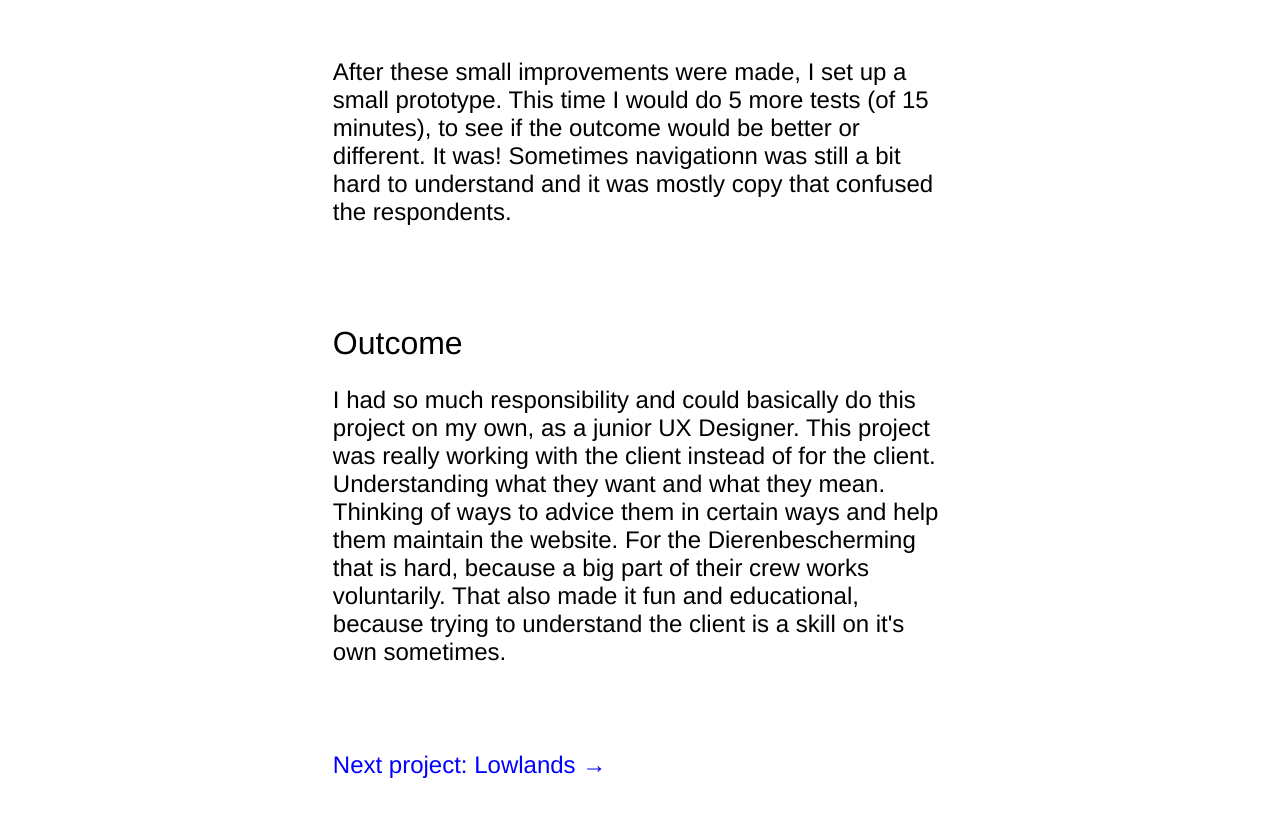
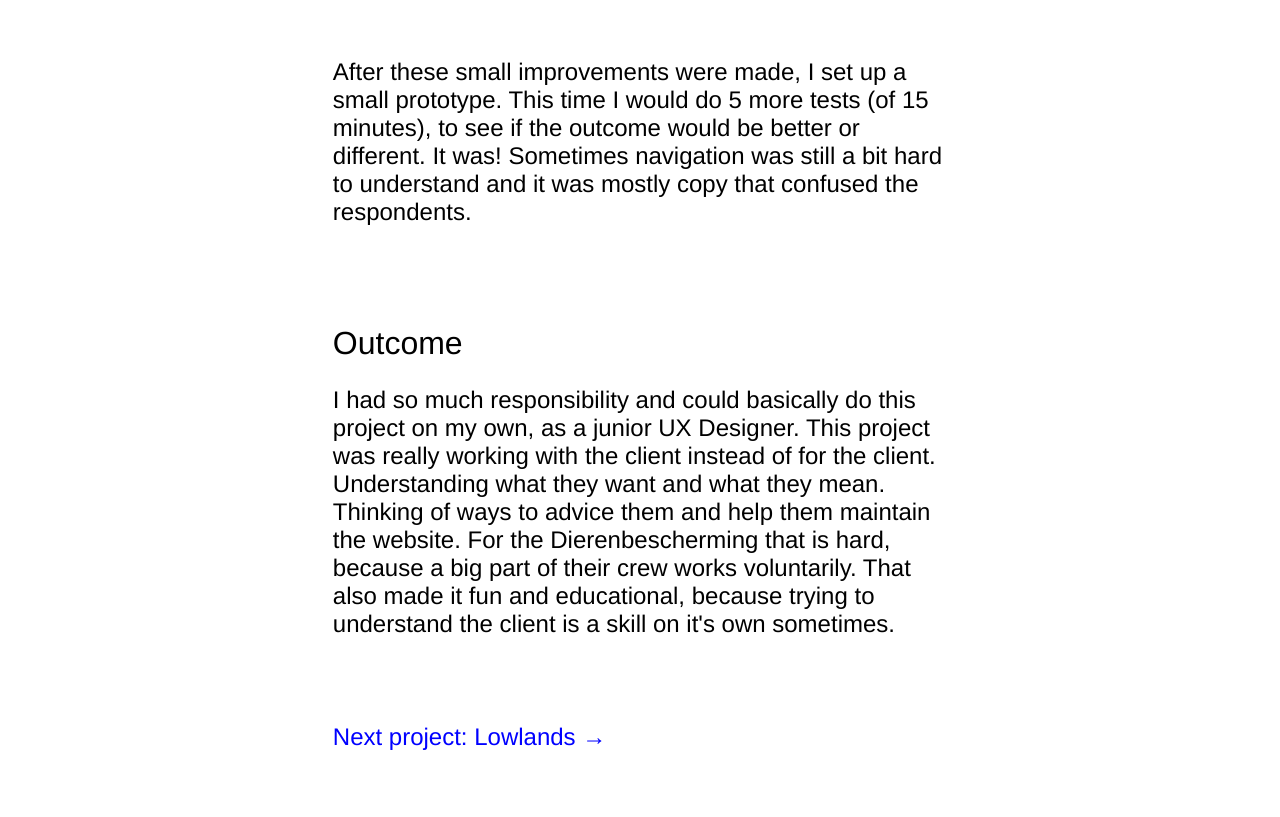
Before and after one commit to Shakirahadjih/shakirahadjih, a plain HTML site: page Dierenbescherming.html in a window 1280 px wide. Shown: the part 4672-5489 px from the top of the page. Drawn offline with Linux system fonts and the light colour scheme.

Commit message:
Update Dierenbescherming.html

```diff
--- a/Dierenbescherming.html
+++ b/Dierenbescherming.html
@@ -49,7 +49,7 @@
          </section>
 
          <section class="align">
-            <p>After conducting my own audit and doing 5 user tests I had found enought improvements that could be made. After discussing my work with Oscar (UX supervisor) & Mark (project lead), we planned a presentation to the client. This presentation went really well; in one hour I talked about the navigation, accessibility, how we could improve content & the flows
+            <p>After conducting my own audit and doing 5 user tests I had found enough improvements that could be made. After discussing my work with Oscar (UX supervisor) & Mark (project lead), we planned a presentation to the client. This presentation went really well; in one hour I talked about the navigation, accessibility, how we could improve content & the flows
                 and showed some low hanging fruit. </p>
                 <p>The client was happy, this meant we could start working on certain things. A developer would start with the accessibility and I could improve certain UX questions. Below I try to show some new designs.</p>
          </section>
@@ -68,12 +68,12 @@
 
         <section class="align">
             <h2></h2>
-            <p>After these small improvements were made, I set up a small prototype. This time I would do 5 more tests (of 15 minutes), to see if the outcome would be better or different. It was! Sometimes navigationn was still a bit hard to understand and it was mostly copy that confused the respondents.   </p>
+            <p>After these small improvements were made, I set up a small prototype. This time I would do 5 more tests (of 15 minutes), to see if the outcome would be better or different. It was! Sometimes navigation was still a bit hard to understand and it was mostly copy that confused the respondents.   </p>
          </section>
 
          <section class="align">
             <h2>Outcome</h2>
-            <p> I had so much responsibility and could basically do this project on my own, as a junior UX Designer. This project was really working with the client instead of for the client. Understanding what they want and what they mean. Thinking of ways to advice them in certain ways and help them maintain the website. For the Dierenbescherming that is hard, because a big part of their crew works voluntarily. That also made it fun and educational, because trying to understand the client is a skill on it's own sometimes. </p>
+            <p> I had so much responsibility and could basically do this project on my own, as a junior UX Designer. This project was really working with the client instead of for the client. Understanding what they want and what they mean. Thinking of ways to advice them and help them maintain the website. For the Dierenbescherming that is hard, because a big part of their crew works voluntarily. That also made it fun and educational, because trying to understand the client is a skill on it's own sometimes. </p>
 
             <a class="live" href="Lowlands.html">Next project: Lowlands &#8594;</a>
         </section>
```
